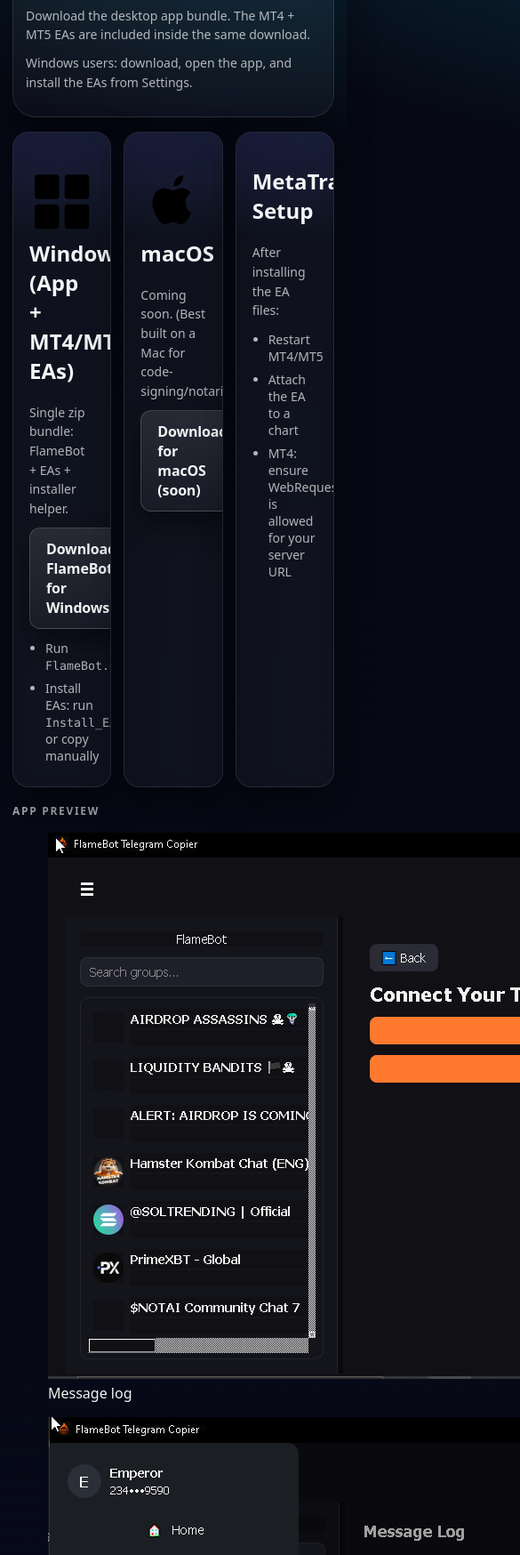
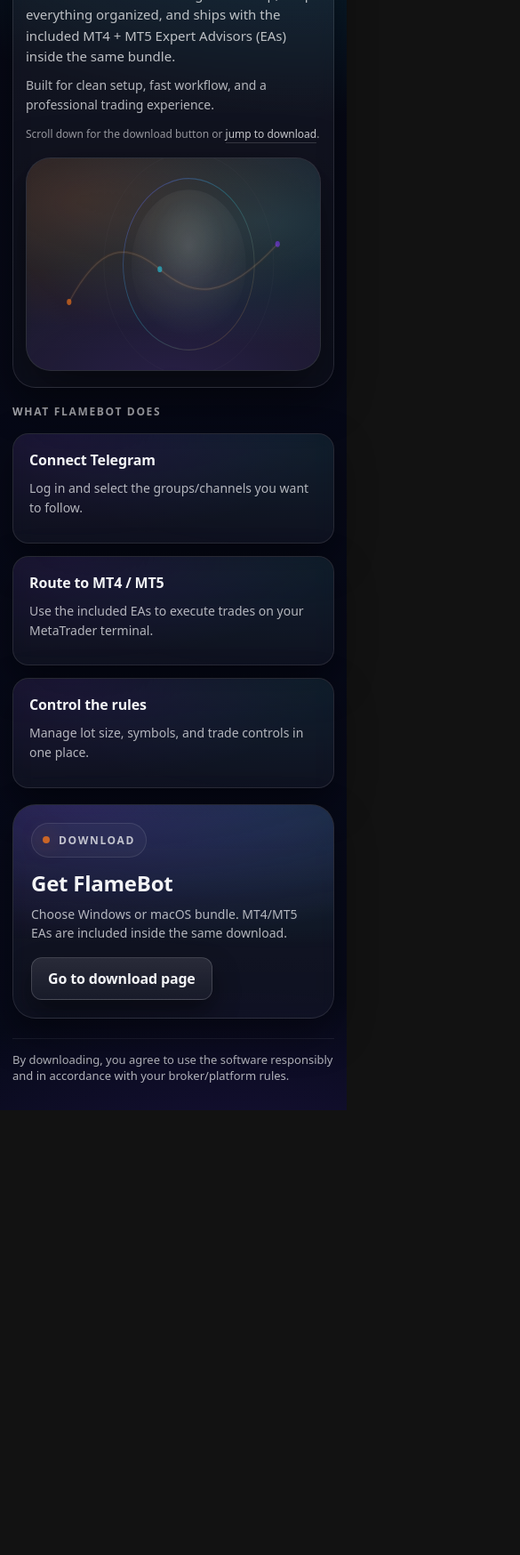
Before and after one commit to Emperorgeneral/FLAMEBOT, a plain HTML site: page website/index.html in a window 390 px wide. Shown: the part 222-1970 px from the top of the page at 89% size, 585 px wide, since content can reach past the window. After the commit the page ends 1470 px from the top, so only its background shows below. Drawn offline with Linux system fonts and the light colour scheme.

Commit message:
Fix imports and repair website front page

```diff
--- a/website/index.html
+++ b/website/index.html
@@ -285,24 +285,23 @@
       color: var(--muted);
     }
 
-    .cards {
+    @media (max-width: 980px) {
+      .heroGrid { grid-template-columns: 1fr; }
+      .cards { grid-template-columns: 1fr; }
+      .downloadGrid { grid-template-columns: 1fr; }
+      .graphic { height: 240px; }
+    }
+
+    @media (max-width: 520px) {
       .wrap { padding: 38px 14px 30px; }
       .hero { padding: 18px 14px; }
       h1 { font-size: 36px; }
-      .heroGrid { grid-template-columns: 1fr; }
-      .graphic { height: 220px; }
-      .cards { grid-template-columns: 1fr; }
-      .downloadGrid { grid-template-columns: 1fr; }
-      margin-top: 16px;
-
-    @media (max-width: 980px) {
-      .cards { grid-template-columns: 1fr; }
     }
-    }
-
-    .section {
-      margin-top: 18px;
-    }
+  </style>
+</head>
+<body>
+  <div class="wrap">
+    <div class="hero">
       <div class="heroGrid">
         <div>
           <div class="kicker"><span class="kickerDot" aria-hidden="true"></span>Premium Desktop Signal Copier</div>
@@ -338,7 +337,7 @@
           </svg>
         </div>
       </div>
-      justify-content: space-between;
+    </div>
 
     <div class="section" aria-label="What FlameBot does">
       <div class="sectionHead">
@@ -365,8 +364,8 @@
         <div class="downloadGrid">
           <div>
             <div class="kicker"><span class="kickerDot" aria-hidden="true"></span>Download</div>
-            <h2 style="margin: 12px 0 8px; font-size: 24px; letter-spacing: -0.01em;">Get FlameBot (Windows bundle)</h2>
-            <p class="muted" style="margin: 0;">Includes the desktop app + the MT4/MT5 EAs inside the same download.</p>
+            <h2 style="margin: 12px 0 8px; font-size: 24px; letter-spacing: -0.01em;">Get FlameBot</h2>
+            <p class="muted" style="margin: 0;">Choose Windows or macOS bundle. MT4/MT5 EAs are included inside the same download.</p>
           </div>
           <a class="btn" href="download.html">Go to download page</a>
         </div>
@@ -376,152 +375,6 @@
     <div class="footer">
       <div>By downloading, you agree to use the software responsibly and in accordance with your broker/platform rules.</div>
     </div>
-    .card {
-      letter-spacing: -0.01em;
-      box-shadow: 0 14px 30px rgba(0, 0, 0, 0.45);
-    }
-
-    .btn:focus {
-      outline: 3px solid rgba(124, 58, 237, 0.35);
-      outline-offset: 2px;
-    }
-
-    code { font-family: ui-monospace, SFMono-Regular, Menlo, Consolas, monospace; font-size: 0.95em; }
-    ul { margin: 12px 0 0; padding-left: 18px; }
-    li { margin: 7px 0; }
-    .footer { margin-top: 22px; padding-top: 14px; border-top: 1px solid var(--border-2); font-size: 13px; color: var(--muted); }
-
-    @media (max-width: 520px) {
-      .wrap { padding: 34px 14px 26px; }
-      .hero { padding: 18px 14px; }
-      h1 { font-size: 32px; }
-    }
-  </style>
-</head>
-<body>
-  <div class="wrap">
-    <div class="hero">
-      <h1>FlameBot Downloads</h1>
-      <p class="muted">FlameBot is a desktop companion that helps you set up and manage your trading automation on MetaTrader. Each bundle includes the FlameBot app plus the included MT4 + MT5 Expert Advisors (EAs).</p>
-      <p class="muted">Download the desktop app bundle. The MT4 + MT5 EAs are included inside the same download.</p>
-      <p class="muted" style="margin-top: 8px;">Windows users: download, open the app, and install the EAs from Settings.</p>
-    </div>
-
-    <div class="cards">
-      <div class="card">
-        <h2 class="cardTitle">
-          <svg class="osIcon" viewBox="0 0 24 24" aria-hidden="true" focusable="false">
-            <rect x="2" y="3" width="9" height="9" rx="1.2" />
-            <rect x="13" y="3" width="9" height="9" rx="1.2" />
-            <rect x="2" y="14" width="9" height="9" rx="1.2" />
-            <rect x="13" y="14" width="9" height="9" rx="1.2" />
-          </svg>
-          Windows (App + MT4/MT5 EAs)
-        </h2>
-        <p class="muted">Single zip bundle: FlameBot + EAs + installer helper.</p>
-        <a class="btn" href="https://github.com/Emperorgeneral/FLAMEBOT/releases/latest/download/FlameBot-Windows.zip">Download FlameBot for Windows</a>
-        <ul class="muted">
-          <li>Run <code>FlameBot.exe</code></li>
-          <li>Install EAs: run <code>Install_EAs.ps1</code> or copy manually</li>
-        </ul>
-      </div>
-
-      <div class="card">
-        <h2 class="cardTitle">
-          <svg class="osIcon" viewBox="0 0 24 24" aria-hidden="true" focusable="false">
-            <path d="M16.6 13.2c0-2.2 1.8-3.4 1.9-3.5-1-1.5-2.7-1.7-3.2-1.7-1.4-.1-2.7.8-3.4.8-.7 0-1.8-.8-3-.8-1.5 0-2.9.9-3.7 2.2-1.6 2.7-.4 6.7 1.1 8.9.7 1.1 1.6 2.3 2.8 2.2 1.1 0 1.5-.7 2.9-.7 1.3 0 1.7.7 2.9.7 1.2 0 2-.9 2.7-2 .8-1.2 1.1-2.4 1.1-2.4-.1 0-2.1-.8-2.1-3.7z"/>
-            <path d="M14.9 6.1c.6-.7 1-1.8.9-2.8-.9.1-2 .6-2.6 1.3-.6.7-1.1 1.7-.9 2.7 1 0 2-.5 2.6-1.2z"/>
-          </svg>
-          macOS
-        </h2>
-        <p class="muted">Coming soon. (Best built on a Mac for code-signing/notarization.)</p>
-        <a class="btn" href="#" onclick="return false;">Download for macOS (soon)</a>
-      </div>
-
-      <div class="card">
-        <h2>MetaTrader Setup</h2>
-        <p class="muted">After installing the EA files:</p>
-        <ul class="muted">
-          <li>Restart MT4/MT5</li>
-          <li>Attach the EA to a chart</li>
-          <li>MT4: ensure WebRequest is allowed for your server URL</li>
-        </ul>
-      </div>
-    </div>
-
-    <div class="section" id="preview" aria-label="App Preview" hidden>
-      <div class="sectionHead">
-        <h2>App Preview</h2>
-      </div>
-      <div class="shots">
-        <figure class="shot" hidden>
-          <div class="shotInner">
-            <div class="shotFrame">
-              <img class="shotImg" data-shot src="assets/screenshots/screen-1.png" alt="FlameBot app preview: message log" loading="lazy" />
-            </div>
-            <figcaption class="shotCaption"><span class="dot" aria-hidden="true"></span>Message log</figcaption>
-          </div>
-        </figure>
-
-        <figure class="shot" hidden>
-          <div class="shotInner">
-            <div class="shotFrame">
-              <img class="shotImg" data-shot src="assets/screenshots/screen-2.png" alt="FlameBot app preview: connect MT4/MT5" loading="lazy" />
-            </div>
-            <figcaption class="shotCaption"><span class="dot" aria-hidden="true"></span>Connect MT4 / MT5</figcaption>
-          </div>
-        </figure>
-
-        <figure class="shot" hidden>
-          <div class="shotInner">
-            <div class="shotFrame">
-              <img class="shotImg" data-shot src="assets/screenshots/screen-3.png" alt="FlameBot app preview: splash screen" loading="lazy" />
-            </div>
-            <figcaption class="shotCaption"><span class="dot" aria-hidden="true"></span>Splash screen</figcaption>
-          </div>
-        </figure>
-      </div>
-    </div>
-
-    <div class="footer">
-      <div><strong>Tip:</strong> Host the zip on GitHub Releases or Cloud storage, and point the download button to the direct file URL.</div>
-    </div>
   </div>
-
-  <script>
-    // Hide missing screenshots so the page never shows broken image icons.
-    (function () {
-      const section = document.getElementById('preview');
-      if (!section) return;
-
-      const images = Array.from(section.querySelectorAll('img[data-shot]'));
-      if (!images.length) return;
-
-      let loadedCount = 0;
-      let resolvedCount = 0;
-
-      const finalize = () => {
-        if (resolvedCount !== images.length) return;
-        section.hidden = loadedCount === 0;
-      };
-
-      images.forEach((img) => {
-        const figure = img.closest('figure');
-        const show = () => {
-          loadedCount += 1;
-          if (figure) figure.hidden = false;
-        };
-        const done = () => {
-          resolvedCount += 1;
-          finalize();
-        };
-
-        const preloader = new Image();
-        preloader.onload = () => { show(); done(); };
-        preloader.onerror = () => { if (figure) figure.remove(); done(); };
-        preloader.src = img.currentSrc || img.src;
-      });
-    })();
-  </script>
 </body>
 </html>
```
Also changed, not shown: 3 other files.
